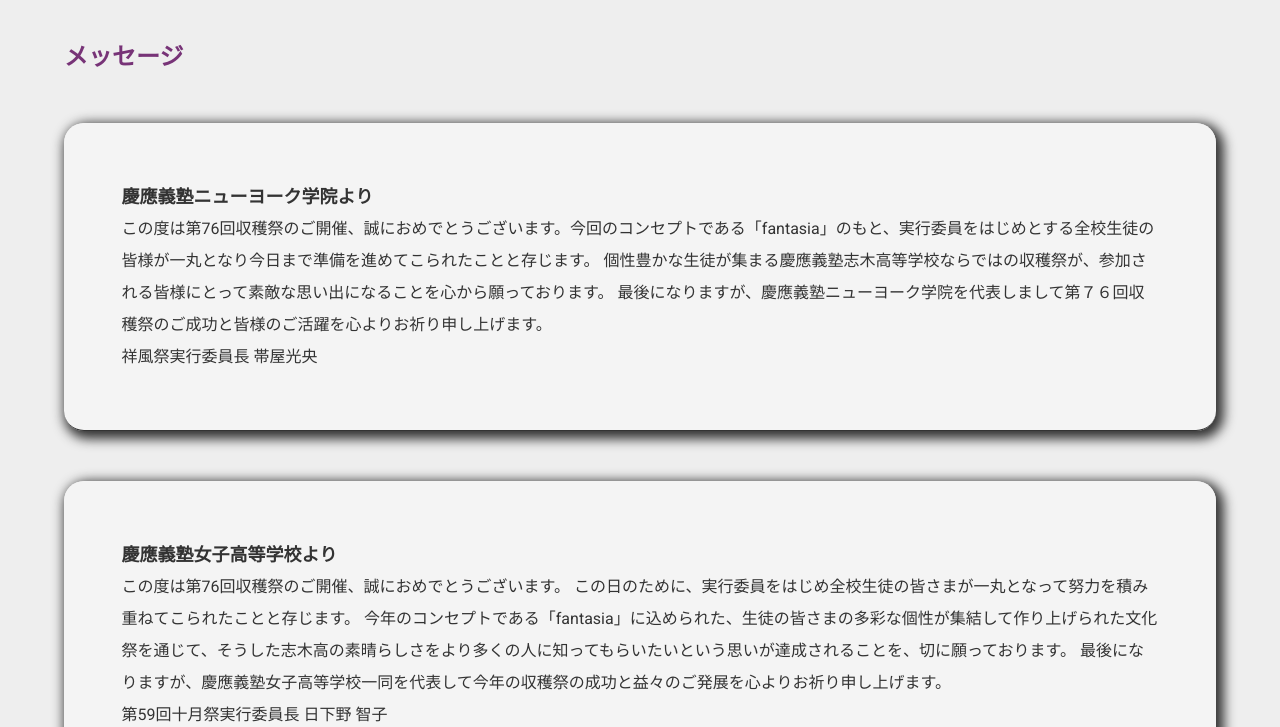
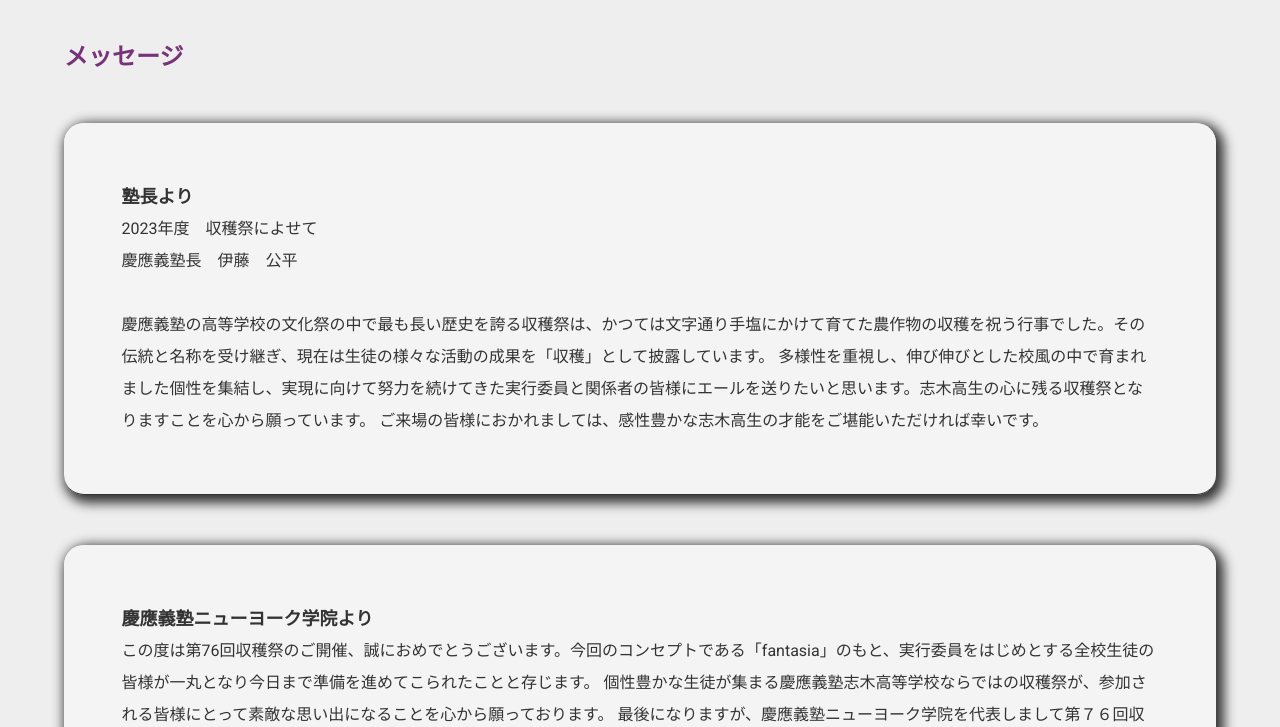
Before and after one commit to nainai323/webpage_test3, a plain HTML site: page sub/message.html in a window 1280 px wide. Shown: the part 73-800 px from the top of the page. Drawn offline with Linux system fonts and the light colour scheme; a web font is replaced by a local one.

Commit message:
Update message.html

```diff
--- a/sub/message.html
+++ b/sub/message.html
@@ -47,6 +47,18 @@
         <div class="content_sub">
             <h4>メッセージ</h4>
             <div>
+                <h6><b>塾長より</b></h6>
+                <p>
+                    2023年度　収穫祭によせて<br>
+                    慶應義塾長　伊藤　公平<br>
+                    <br>
+                    慶應義塾の高等学校の文化祭の中で最も長い歴史を誇る収穫祭は、かつては文字通り手塩にかけて育てた農作物の収穫を祝う行事でした。その伝統と名称を受け継ぎ、現在は生徒の様々な活動の成果を「収穫」として披露しています。
+                    多様性を重視し、伸び伸びとした校風の中で育まれました個性を集結し、実現に向けて努力を続けてきた実行委員と関係者の皆様にエールを送りたいと思います。志木高生の心に残る収穫祭となりますことを心から願っています。
+                    ご来場の皆様におかれましては、感性豊かな志木高生の才能をご堪能いただければ幸いです。
+
+                </p>
+            </div>
+            <div>
                 <h6><b>慶應義塾ニューヨーク学院より</b></h6>
                 <p>
                     この度は第76回収穫祭のご開催、誠におめでとうございます。今回のコンセプトである「fantasia」のもと、実行委員をはじめとする全校生徒の皆様が一丸となり今日まで準備を進めてこられたことと存じます。
```
